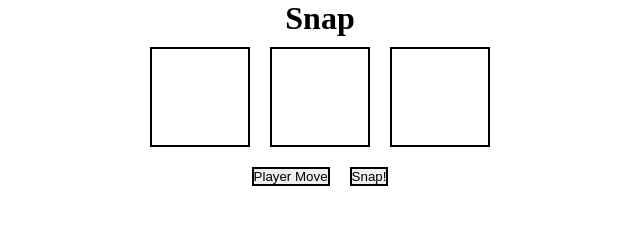
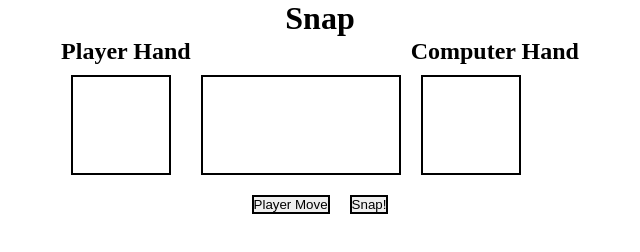
Before and after one commit to Lvalder1/Snap, a plain HTML site: page index.html in a window 1280 px wide. Shown: the whole page, without its empty margins (320-960 px from the left). Drawn offline with Linux system fonts and the light colour scheme.

Commit message:
added player and computer style

```diff
--- a/app.js
+++ b/app.js
@@ -5,7 +5,7 @@ window.onload = () => {
   const computerHandSuit = document.querySelector(".computerHandSuit");
   const playerPlay = document.getElementById("playerMove");
   const snap = document.getElementById("snap");
-  const result = document.querySelector(".resultBox");
+  const result = document.querySelector(".result");
 console.log(result);
   // Card deck
   class Deck {
@@ -83,7 +83,7 @@ console.log(result);
     currentDeck.unshift(playerDeck[0], computerDeck[0]);
     playerDeck.shift();
     computerDeck.shift();
-
+    console.log(currentDeck);
     if (currentDeck[0].value === currentDeck[1].value) {
       const interval = timer();
       setTimeout(() => {
--- a/index.html
+++ b/index.html
@@ -9,17 +9,23 @@
 </head>
 <body>
     <h1>Snap</h1>
+    <div class="mainContainer">
         <div class="cardDecks">
+            <div class="handTitle">
+                <h2>Player Hand</h2>
                 <div class="playerHand">
                     <div class="playerHandValue"></div>
                     <div class="playerHandSuit"></div>
                 </div>
-        <div class="resultBox">
-            <p class="result"></p>
             </div>
+            <div class="result"></div>
+            <div class="handTitle">
+                <h2>Computer Hand</h2>
                 <div class="computerHand">
                     <div class="computerHandValue"></div>
                     <div class="computerHandSuit"></div>
+                </div>
+            </div>
         </div>
     </div>
     <div class="moves">
--- a/style.scss
+++ b/style.scss
@@ -6,6 +6,16 @@
 
 h1 {
     text-align: center;
+}
+
+.mainContainer {
+    display: flex;
+    flex-direction: column;
+}
+.handTitle {
+    display: flex;
+    flex-direction: column;
+    justify-content: center;
 }
 
 .cardDecks {
@@ -25,14 +35,13 @@ h1 {
             text-align: center;
         }
     }
-    .resultBox {
+    .result {
         height: 100px;
-        width: 100px;
+        width: 200px;
         border: 2px solid black;
         margin: 10px;
-        .result {
-            text-align: center;
-        }
+        margin-top: 38px;
+        text-align: center;
     }
 
 }
```
Also changed, not shown: style.css, 1 other file. Lines whose indentation alone changed are shown as unchanged.
